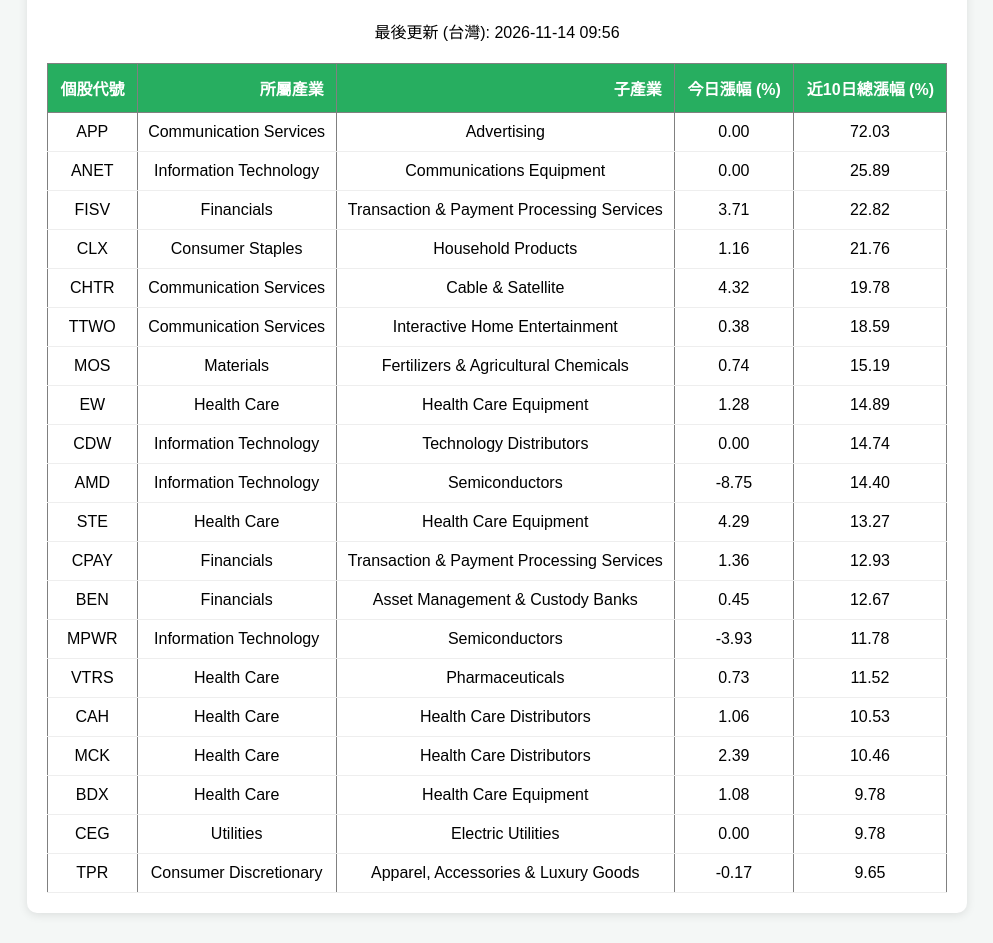
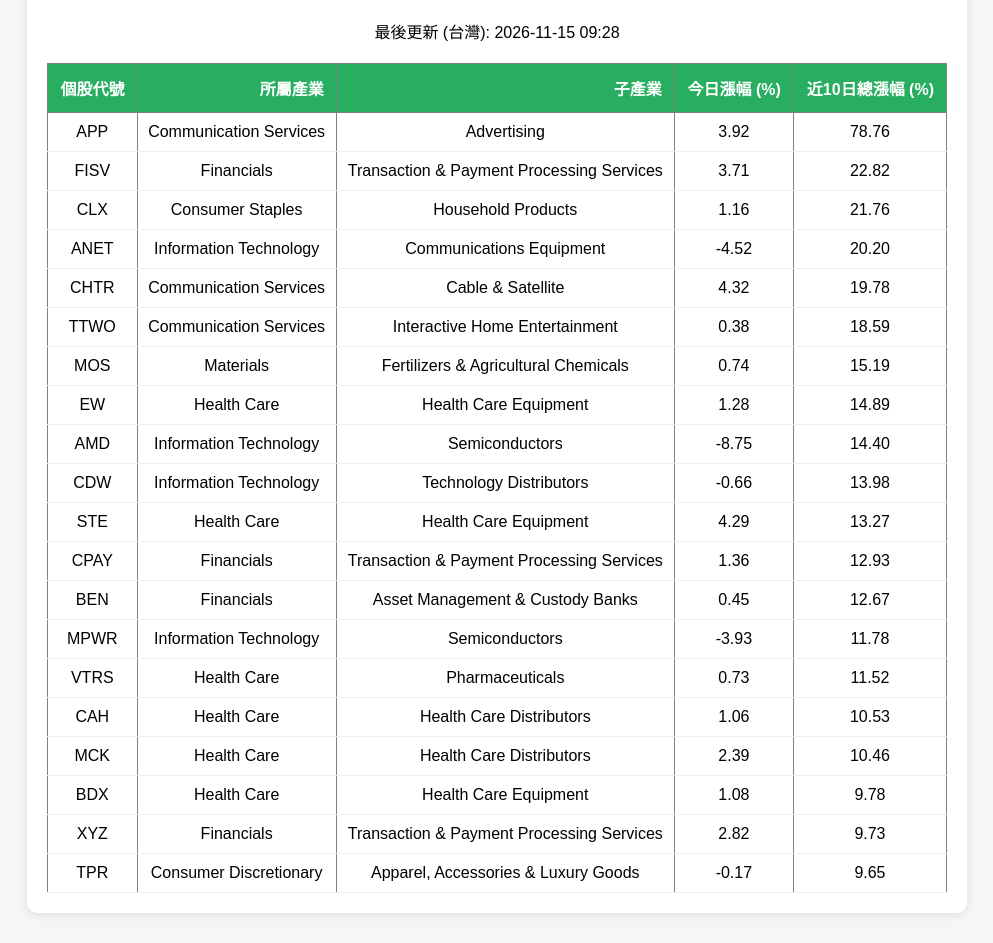
Before and after one commit to sa8712xyz-arch/My-Stock-Heatmap, a plain HTML site: page index.html in a window 1280 px wide. Shown: the part 120-1063 px from the top of the page, without its empty margins (143-1136 px from the left). Drawn offline with Linux system fonts and the light colour scheme.

Commit message:
Update table data

```diff
--- a/index.html
+++ b/index.html
@@ -17,7 +17,7 @@
     <body>
         <div class="container">
             <h1>S&P 500 前 20 強強勢股 (近 10 日)</h1>
-            <p style="text-align: center;">最後更新 (台灣): 2026-11-14 09:56</p>
+            <p style="text-align: center;">最後更新 (台灣): 2026-11-15 09:28</p>
             <table border="1" class="dataframe table table-striped">
   <thead>
     <tr style="text-align: right;">
@@ -33,15 +33,8 @@
       <td>APP</td>
       <td>Communication Services</td>
       <td>Advertising</td>
-      <td>0.00</td>
-      <td>72.03</td>
-    </tr>
-    <tr>
-      <td>ANET</td>
-      <td>Information Technology</td>
-      <td>Communications Equipment</td>
-      <td>0.00</td>
-      <td>25.89</td>
+      <td>3.92</td>
+      <td>78.76</td>
     </tr>
     <tr>
       <td>FISV</td>
@@ -56,6 +49,13 @@
       <td>Household Products</td>
       <td>1.16</td>
       <td>21.76</td>
+    </tr>
+    <tr>
+      <td>ANET</td>
+      <td>Information Technology</td>
+      <td>Communications Equipment</td>
+      <td>-4.52</td>
+      <td>20.20</td>
     </tr>
     <tr>
       <td>CHTR</td>
@@ -86,18 +86,18 @@
       <td>14.89</td>
     </tr>
     <tr>
-      <td>CDW</td>
-      <td>Information Technology</td>
-      <td>Technology Distributors</td>
-      <td>0.00</td>
-      <td>14.74</td>
-    </tr>
-    <tr>
       <td>AMD</td>
       <td>Information Technology</td>
       <td>Semiconductors</td>
       <td>-8.75</td>
       <td>14.40</td>
+    </tr>
+    <tr>
+      <td>CDW</td>
+      <td>Information Technology</td>
+      <td>Technology Distributors</td>
+      <td>-0.66</td>
+      <td>13.98</td>
     </tr>
     <tr>
       <td>STE</td>
@@ -156,11 +156,11 @@
       <td>9.78</td>
     </tr>
     <tr>
-      <td>CEG</td>
-      <td>Utilities</td>
-      <td>Electric Utilities</td>
-      <td>0.00</td>
-      <td>9.78</td>
+      <td>XYZ</td>
+      <td>Financials</td>
+      <td>Transaction &amp; Payment Processing Services</td>
+      <td>2.82</td>
+      <td>9.73</td>
     </tr>
     <tr>
       <td>TPR</td>
```
